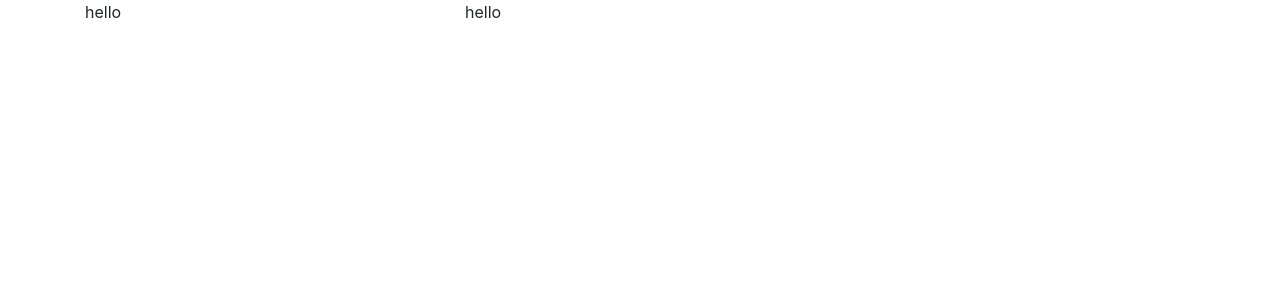
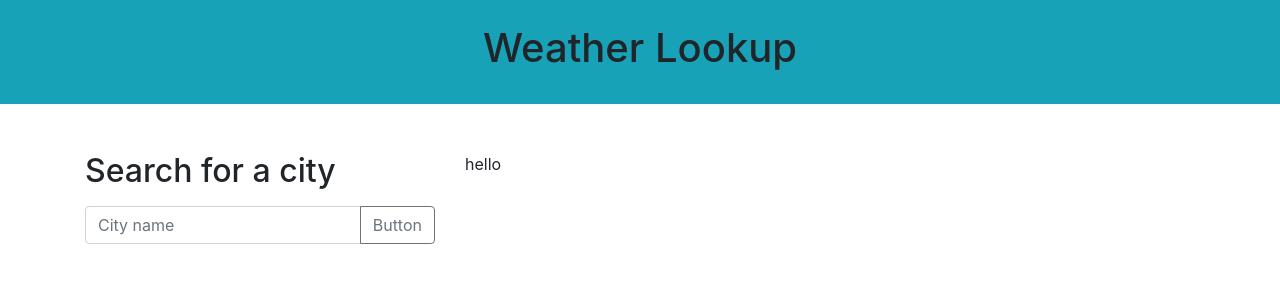
Before and after one commit to jbramirez03/Weather-Notifier, a plain HTML site: page index.html in a window 1280 px wide. Drawn offline with nearby package versions, Linux system fonts and the light colour scheme.

Commit message:
added navbar and form

```diff
--- a/index.html
+++ b/index.html
@@ -9,9 +9,20 @@
     <link rel="stylesheet" href="assets/style.css">
 </head>
 <body>
+    <header class="navbar justify-content-center mb-5 bg-info">
+        <h1 class="p-3">Weather Lookup</h1>
+    </header>
     <main class="container">
         <div class="row">
-            <div class="col-lg-4">hello</div>
+            <div class="col-lg-4">
+                <h2 class="mb-3">Search for a city</h2>
+                <div class="input-group mb-3">
+                    <input type="text" class="form-control" placeholder="City name" aria-label="Ciy name" aria-describedby="basic-addon2">
+                    <div class="input-group-append">
+                      <button class="btn btn-outline-secondary" type="button">Button</button>
+                    </div>
+                  </div>
+            </div>
             <div class="col-lg-8">hello</div>
         </div>
     </main>
```
